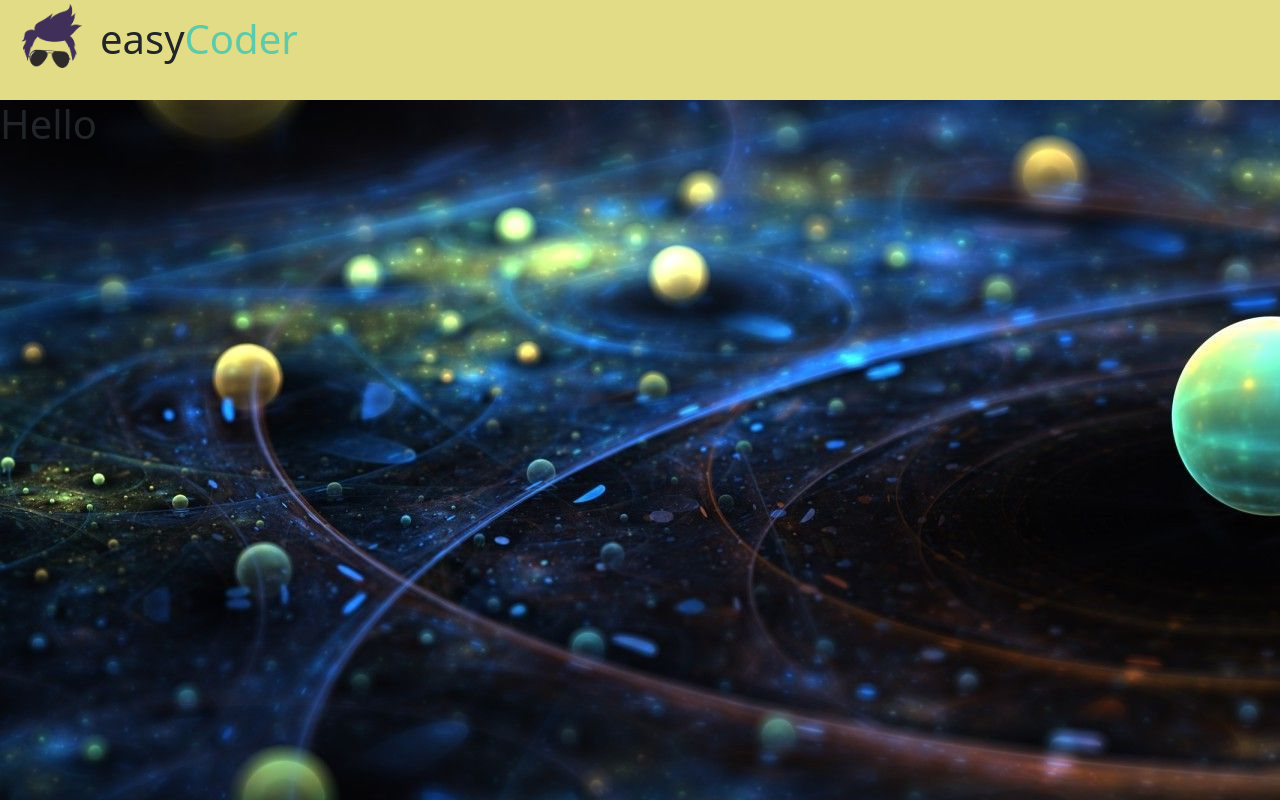
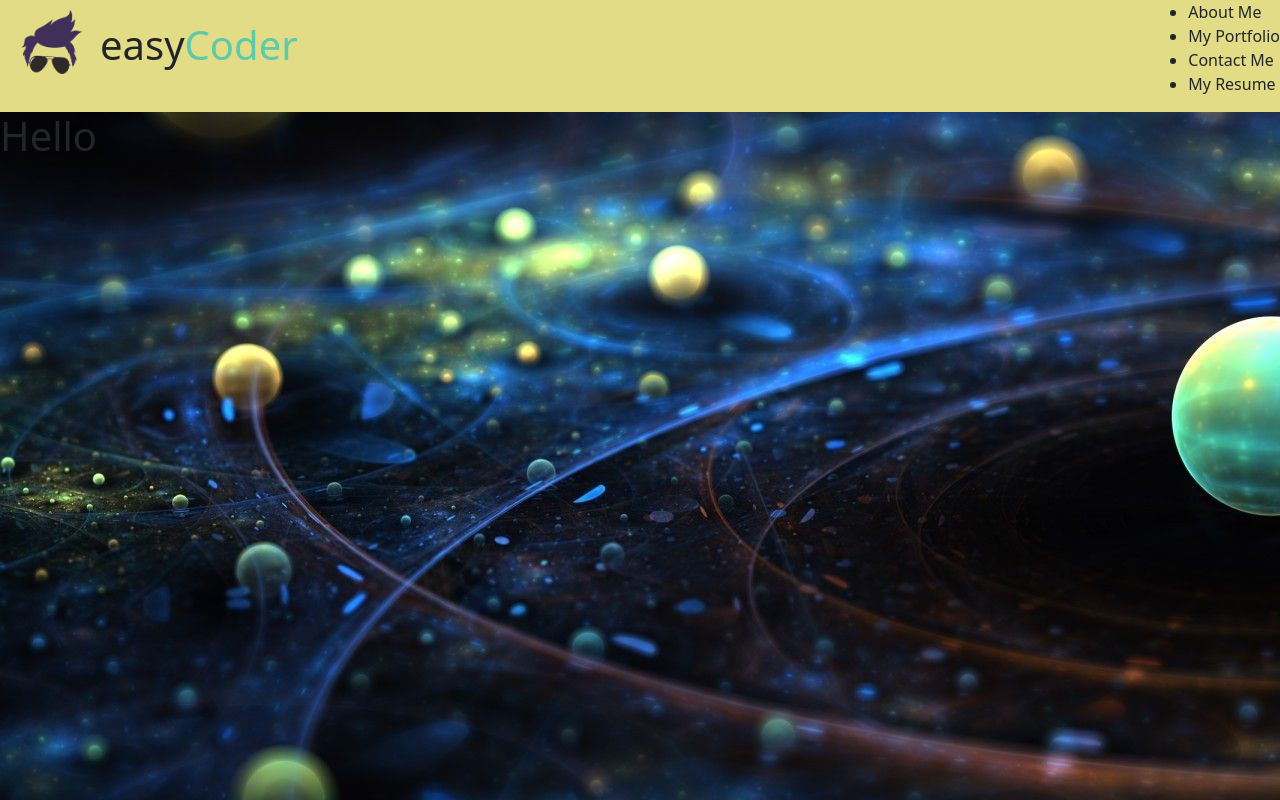
Before and after one commit to mlcundayag/devPortfolio-react, a React (Create React App) app: page / in a window 1280 px wide. Built offline with nearby package versions, Linux system fonts and the light colour scheme.

Commit message:
started navbar

```diff
--- a/src/components/Header/index.js
+++ b/src/components/Header/index.js
@@ -1,5 +1,6 @@
-import React, { useState} from "react";
-import logo from "../../assets/images/logo.png"
+import React, { useState } from "react";
+import logo from "../../assets/images/logo.png";
+import Nav from "../Nav";
 import "./style.css";
 
 const data = {
@@ -8,11 +9,15 @@ const data = {
 
 function Header() {
     return (
-    <header className="custom-header">
-        <a>
-            <img src={logo} alt="logo" height="100"/>
-        <h1 className="header">easy<span className="text-green">Coder</span></h1></a>
-    </header>
+        <header className="custom-header">
+            <div>
+                <a>
+                <img src={logo} alt="logo" height="100" />
+                <h1 className="header">easy<span className="text-green">Coder</span></h1>
+                </a>
+            </div>
+            <Nav />
+        </header>
     );
 }
 
--- a/src/components/Header/style.css
+++ b/src/components/Header/style.css
@@ -1,5 +1,9 @@
 .custom-header {
     background-color: #e2dc86;
+    display: flex;
+    flex: wrap;
+    justify-content: space-between;
+    align-items: center;
 }
 
 .header {
--- a/src/components/Nav/index.js
+++ b/src/components/Nav/index.js
@@ -0,0 +1,17 @@
+import React, { useState} from "react";
+
+
+function Nav() {
+    return (
+    <nav>
+        <ul>
+            <li>About Me</li>
+            <li>My Portfolio</li>
+            <li>Contact Me</li>
+            <li>My Resume</li>
+        </ul>
+    </nav>
+    );
+}
+
+export default Nav;
```
